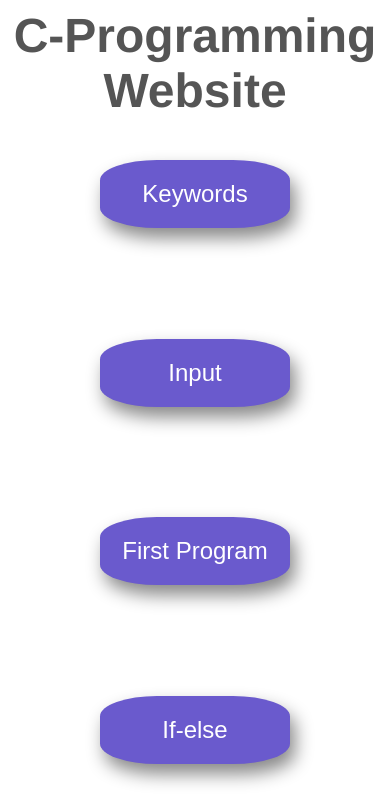
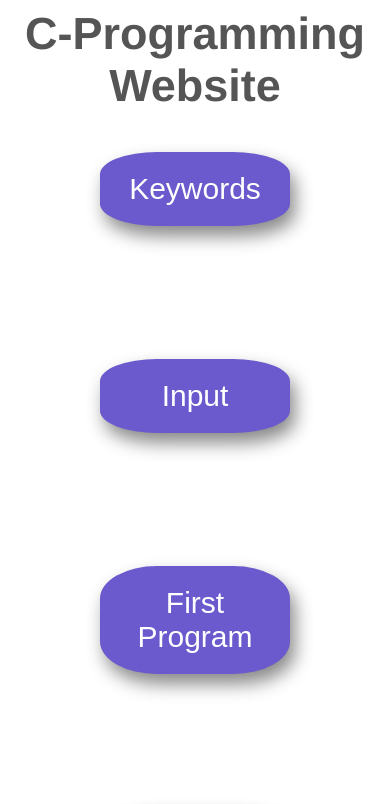
Before and after one commit to harishhkjg/c-programming-website, a plain HTML site: page index.htm in a window 390 px wide. Shown: the top 804 px of the page. Drawn offline with Linux system fonts and the light colour scheme.

Commit message:
Update cprog.css
ok

```diff
--- a/cprog.css
+++ b/cprog.css
@@ -1,6 +1,6 @@
 			h1{
                 font-family: Helvetica,sans-serif;
-                font-size: 3rem;
+                font-size: 45px;							// 1rem = 16px;
                 text-align: center;
 				color:#555;
             }
@@ -20,7 +20,7 @@
                 background-color: slateblue;
                 font-family:sans-serif,Arial;
                 text-align:center;
-                font-size:1.5em;
+                font-size:30px;
             }
 			.grid-item a{
 				text-decoration:none;
@@ -45,7 +45,7 @@
                 background-color: slateblue;;
                 font-family:sans-serif,Arial;
                 text-align:center;
-                font-size:1.5em;
+                font-size:30px;
             }
             }
 			@media only screen and (max-width:649px) and (min-width:530px)
@@ -66,7 +66,7 @@
                 background-color: slateblue;;
                 font-family:sans-serif,Arial;
                 text-align:center;
-                font-size:1.5em;
+                font-size:30px;
             }
             }
             @media only screen and (max-width:529px)
@@ -88,6 +88,6 @@
                 background-color: slateblue;;
                 font-family:sans-serif,Arial;
                 text-align:center;
-                font-size:1.5em;
+                font-size:30px;
             }
             }
```
